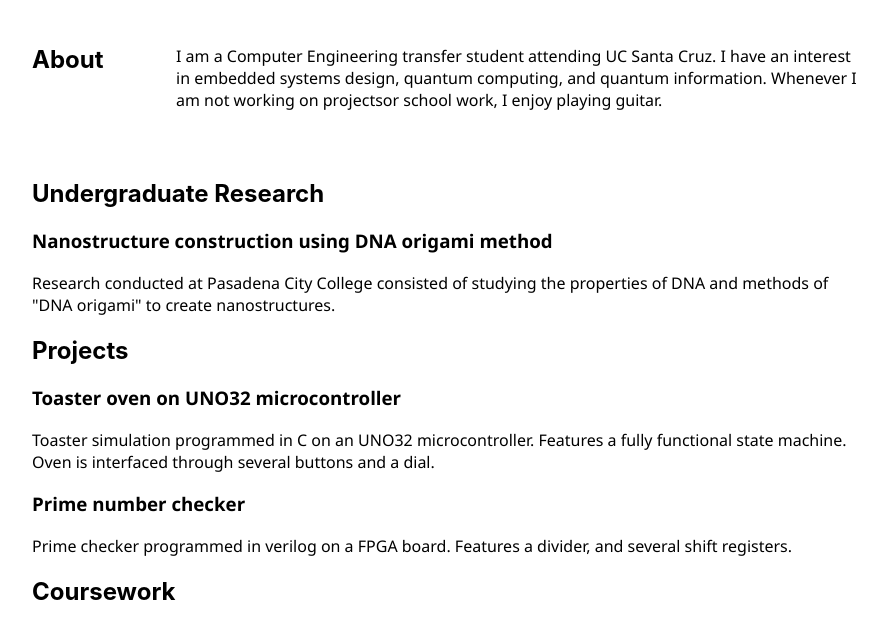
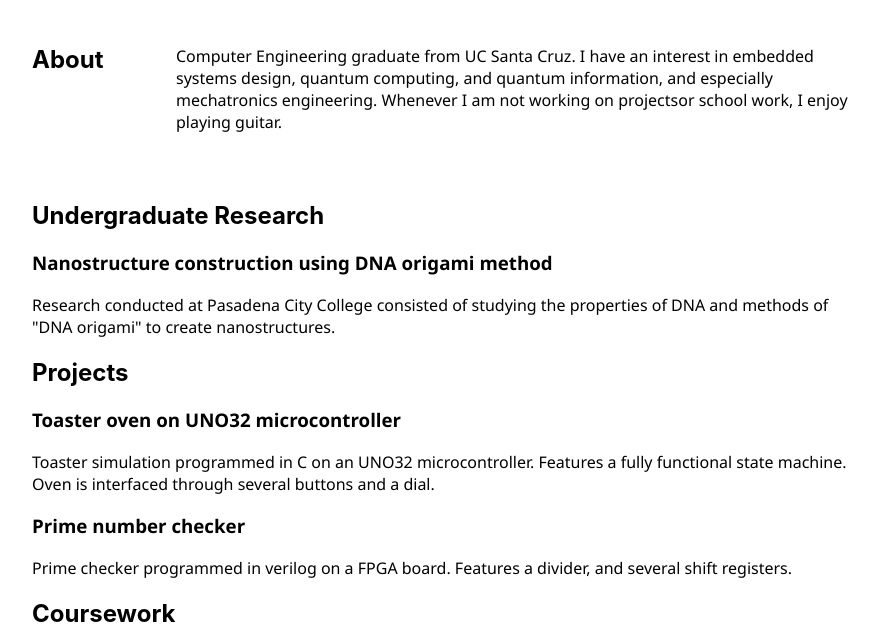
Before and after one commit to EdwardG323/EdwardG323.github.io, a plain HTML site: page index.html in a window 1280 px wide. Shown: the part 149-780 px from the top of the page, without its empty margins (192-1079 px from the left). Drawn offline with Linux system fonts and the light colour scheme.

Commit message:
Update about me section

```diff
--- a/index.html
+++ b/index.html
@@ -12,8 +12,8 @@
 			<div class="FlexSection">
 				<h2 class="SectionHeader">About</h2>
 				<div class="SectionContent">
-					<p>I am a Computer Engineering transfer student attending UC Santa Cruz. I have an interest
-					in embedded systems design, quantum computing, and quantum information. Whenever I am not working on projectsor school work, I enjoy playing guitar.</p>
+					<p>Computer Engineering graduate from UC Santa Cruz. I have an interest
+					in embedded systems design, quantum computing, and quantum information, and especially mechatronics engineering. Whenever I am not working on projectsor school work, I enjoy playing guitar.</p>
 				</div>
 			</div>
 			<!-- <div class="FlexSection">
```
